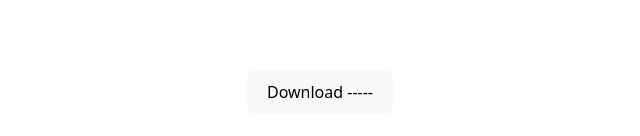
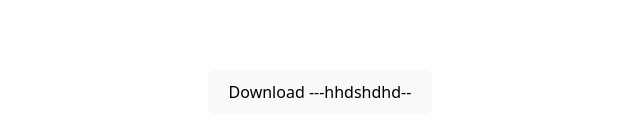
Before and after one commit to manimoney468/blobbb, a Vue app: page / in a window 1280 px wide. Shown: the part 308-444 px from the top of the page, without its empty margins (320-960 px from the left). Built offline with nearby package versions, Linux system fonts and the light colour scheme.

Commit message:
re commit

```diff
--- a/src/App.vue
+++ b/src/App.vue
@@ -98,7 +98,7 @@ export default {
 
 
 <template>
-  <button @click="downloadPDF">Download ----- </button>
+  <button @click="downloadPDF">Download ---hhdshdhd-- </button>
 </template>
 
 <!-- <script>
```
